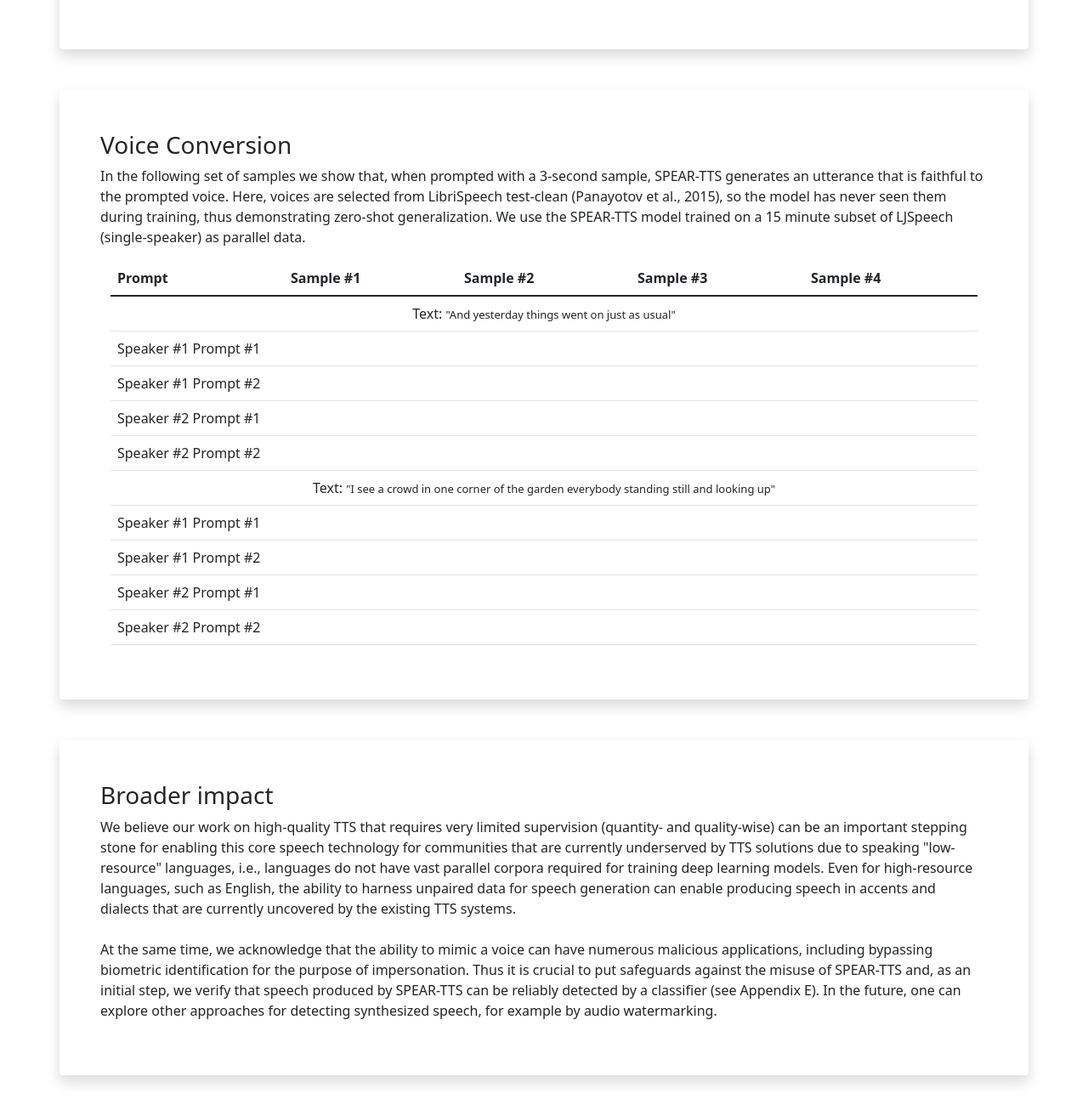
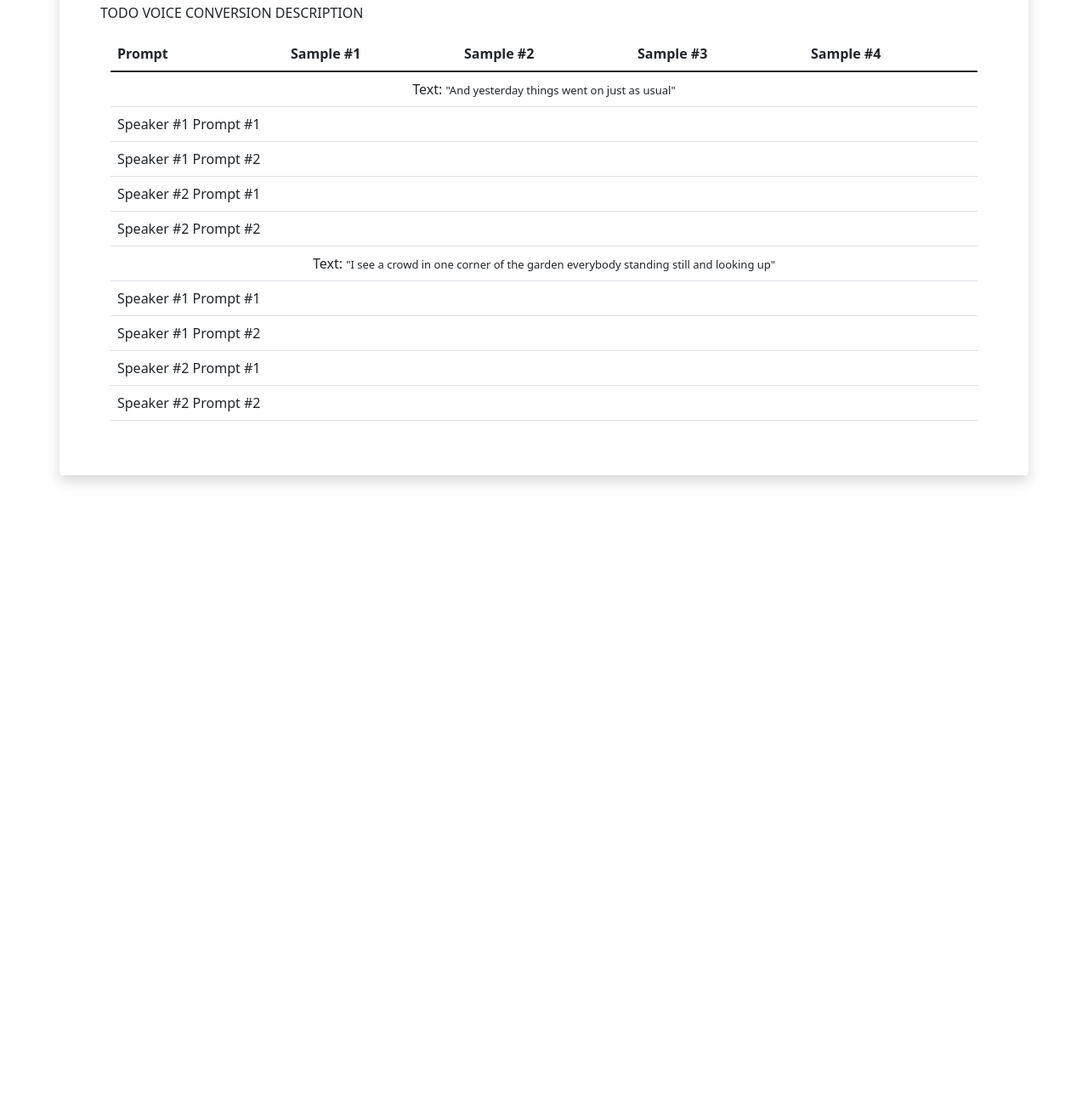
Before and after one commit to AlanBaade/TextlessVoiceConversionNDUDemo, a plain HTML site: page index.html in a window 1280 px wide. Shown: the part 929-2242 px from the top of the page at 85% size. After the commit the page ends 1536 px from the top, so only its background shows below. Drawn offline with nearby package versions, Linux system fonts and the light colour scheme.

Commit message:
Update index.html

```diff
--- a/index.html
+++ b/index.html
@@ -39,8 +39,7 @@
       </div>
       <p>
         <b>Abstract.</b>
-        We introduce SPEAR-TTS, a multi-speaker text-to-speech (TTS) system that can be trained with minimal supervision. By combining two types of discrete speech representations, we cast TTS as a composition of two sequence-to-sequence tasks: from text to high-level semantic tokens (akin to "reading") and from semantic tokens to low-level acoustic tokens ("speaking"). Decoupling these two tasks enables training of the "speaking" module using abundant audio-only data, and unlocks the highly efficient combination of pretraining and backtranslation to reduce the need for parallel data when training the "reading" component. To control the speaker identity, we adopt example prompting, which allows SPEAR-TTS to generalize to unseen speakers using only a short sample of 3 seconds, without any explicit speaker representation or speaker-id labels. Our experiments demonstrate that SPEAR-TTS achieves a character error rate that is competitive with state-of-the-art methods using only 15 minutes of parallel data, while matching ground-truth speech in terms of naturalness and acoustic quality, as measured in subjective tests.
-
+TODO ABSTRACT
 
       </p>
     </div>
@@ -76,7 +75,7 @@ TODO ARCHITECTURE DESCRIPTION
     <div class="container shadow p-5 mb-5 bg-white rounded">
       <h3>Voice Conversion<a id="prompting"/></h3>
       <p class="mb-0">
-      In the following set of samples we show that, when prompted with a 3-second sample, SPEAR-TTS generates an utterance that is faithful to the prompted voice. Here, voices are selected from LibriSpeech test-clean (Panayotov et al., 2015), so the model has never seen them during training, thus demonstrating zero-shot generalization. We use the SPEAR-TTS model trained on a 15 minute subset of LJSpeech (single-speaker) as parallel data.
+TODO VOICE CONVERSION DESCRIPTION
       </p>
       <div class="container pt-3 table-responsive">
         <table
@@ -117,18 +116,5 @@ TODO ARCHITECTURE DESCRIPTION
     </div>
 
 
-    <div class="container shadow p-5 mb-5 bg-white rounded">
-      <h3>Broader impact<a id="impact"/></h3>
-      <p class="mb-0">
-      We believe our work on high-quality TTS that requires very limited supervision (quantity- and quality-wise) can be an important stepping stone for enabling this core speech technology for communities that are currently underserved by TTS solutions due to speaking "low-resource" languages, i.e., languages do not have vast parallel corpora required for training deep learning models. Even for high-resource languages, such as English, the ability to harness unpaired data for speech generation can enable producing speech in accents and dialects that are currently uncovered by the existing TTS systems.
-      </p>
-      <br />
-      <p>
-      At the same time, we acknowledge that the ability to mimic a voice can have numerous malicious applications, including bypassing biometric identification for the purpose of impersonation. Thus it is crucial to put safeguards against the misuse of SPEAR-TTS and, as an initial step, we verify that speech produced by SPEAR-TTS can be reliably detected by a classifier (see Appendix E). In the future, one can explore other approaches for detecting synthesized speech, for example by audio watermarking.
-     </p>
-    </div>
-
-
-
   </body>
 </html>
```
